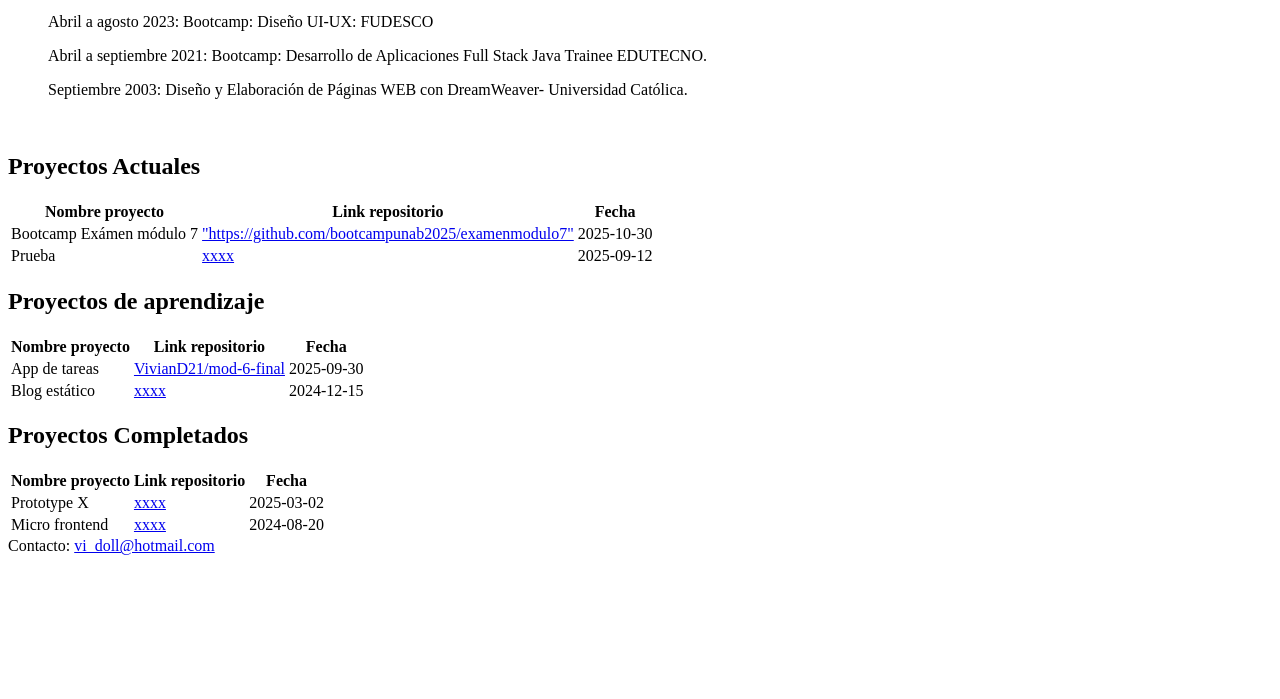
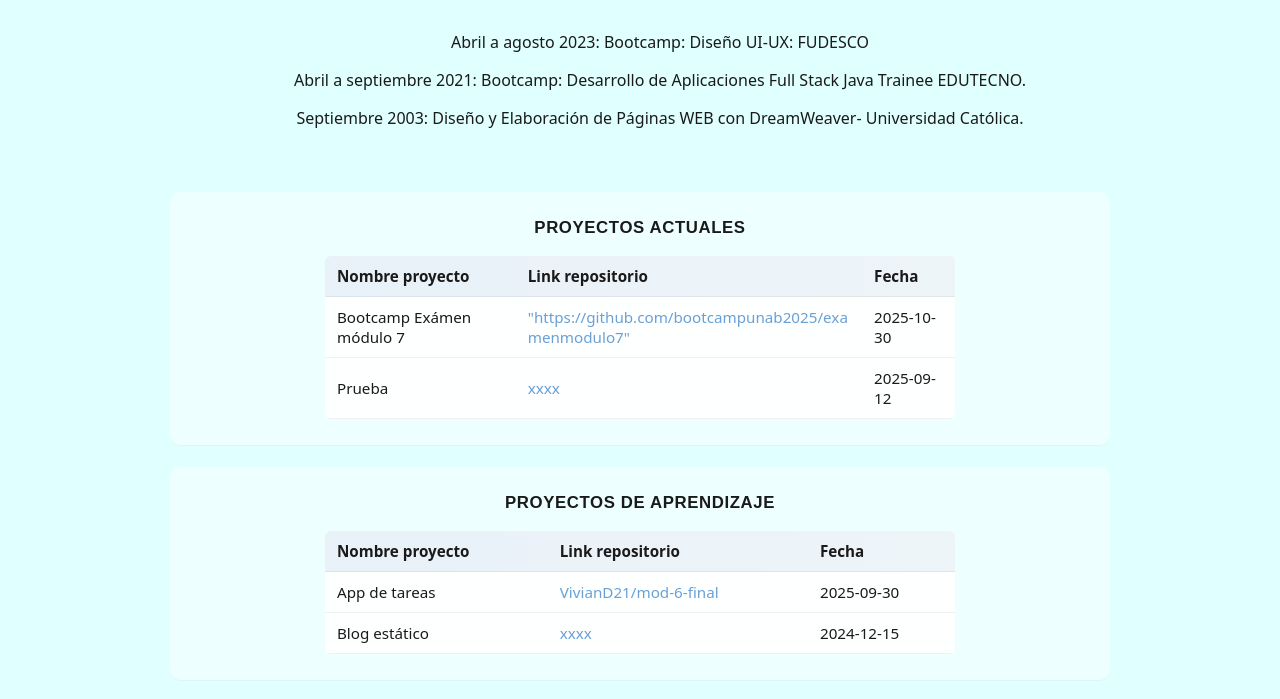
Before and after one commit to VivianD21/portafolio_VDoll, a plain HTML site: page index.html in a window 1280 px wide. Shown: the part 119-818 px from the top of the page. Drawn offline with Linux system fonts and the light colour scheme.

Commit message:
actualiza Styles

```diff
--- /dev/null
+++ b/css/styles.css
@@ -0,0 +1,146 @@
+/* Mobile-first base */
+:root{
+  --bg: #E0FFFF;         /* fondo celeste suave (cyan) */
+  --title-lila: #C8A2C8; /* lila pastel */
+  --text: #1a1a1a;
+  --muted: #4d4d4d;
+  --accent: #6aa0d6;
+  --max-width: 980px;
+}
+
+html,body{
+  height:100%;
+  margin:0;
+  font-family: system-ui, -apple-system, "Segoe UI", Roboto, "Helvetica Neue", Arial, sans-serif;
+  color:var(--text);
+  background:var(--bg);
+  -webkit-font-smoothing:antialiased;
+  -moz-osx-font-smoothing:grayscale;
+}
+
+.container{
+    box-sizing: border-box;
+    max-width: var(--max-width);
+    padding: 20px;
+    margin: 0 auto;
+    text-align: center;
+}
+
+/* Título principal */
+.main-title{
+  text-align:center;
+  color:var(--title-lila);
+  font-size:1.9rem;
+  line-height:1.1;
+  margin:10px 0 18px;
+  font-weight:700;
+  letter-spacing:0.4px;
+}
+
+/* Párrafo introductorio */
+.intro {
+  max-width:760px;
+  margin:0 auto 22px;
+  text-align:center;
+  color:var(--muted);
+  font-size:1rem;
+  line-height:1.5;
+}
+
+/* Secciones */
+section.project-section{
+  margin:22px 0;
+  padding:14px;
+  background:rgba(255,255,255,0.40);
+  border-radius:10px;
+  box-shadow: 0 1px 0 rgba(0,0,0,0.03);
+}
+
+section.project-section h2{
+  margin:6px 0 12px;
+  text-align:center;
+  font-family: Arial, sans-serif;
+  font-weight:700;
+  text-transform:uppercase;
+  font-size:1.05rem;
+  color:var(--text);
+  letter-spacing:0.6px;
+}
+
+/* Tabla centrada y responsive */
+.table-wrapper{
+  overflow:auto;
+  -webkit-overflow-scrolling:touch;
+  padding:6px 0;
+}
+
+table.project-table{
+  width:100%;
+  border-collapse:collapse;
+  min-width:600px; /* for small screens allow horizontal scroll */
+  margin:0 auto;
+  background:rgba(255,255,255,0.95);
+  border-radius:6px;
+  overflow:hidden;
+}
+
+table.project-table thead{
+  background:linear-gradient(90deg, rgba(170,200,230,0.25), rgba(120,170,200,0.12));
+}
+
+table.project-table th,
+table.project-table td{
+  padding:10px 12px;
+  text-align:left;
+  border-bottom:1px solid rgba(0,0,0,0.06);
+  font-size:0.95rem;
+}
+
+table.project-table th{
+  font-weight:700;
+  color:var(--text);
+}
+
+table.project-table td a{
+  color:var(--accent);
+  text-decoration:none;
+  word-break:break-all;
+}
+
+/* Footer */
+footer.site-footer{
+  margin:30px 0 10px;
+  padding:16px;
+  text-align:center;
+  font-size:0.95rem;
+  color:var(--muted);
+}
+
+footer.site-footer a{
+  color:var(--accent);
+  text-decoration:none;
+  font-weight:600;
+}
+
+/* Larger screens adjustments */
+@media(min-width:700px){
+  .main-title{
+    font-size:2.4rem;
+  }
+  .intro{
+    font-size:1.05rem;
+  }
+  table.project-table{
+    min-width:0;
+    width:80%;
+  }
+}
+
+@media(min-width:1100px){
+  section.project-section{
+    padding:20px;
+  }
+  table.project-table{
+    width:70%;
+  }
+}
--- a/index.html
+++ b/index.html
@@ -4,7 +4,7 @@
   <meta charset="utf-8" />
   <meta name="viewport" content="width=device-width, initial-scale=1" />
   <title>Portafolio Vivian Doll</title>
-  <link rel="stylesheet" href="styles.css">
+	<link rel="stylesheet" href="css/styles.css"/>
 </head>
 <body>
   <div class="container">
```
